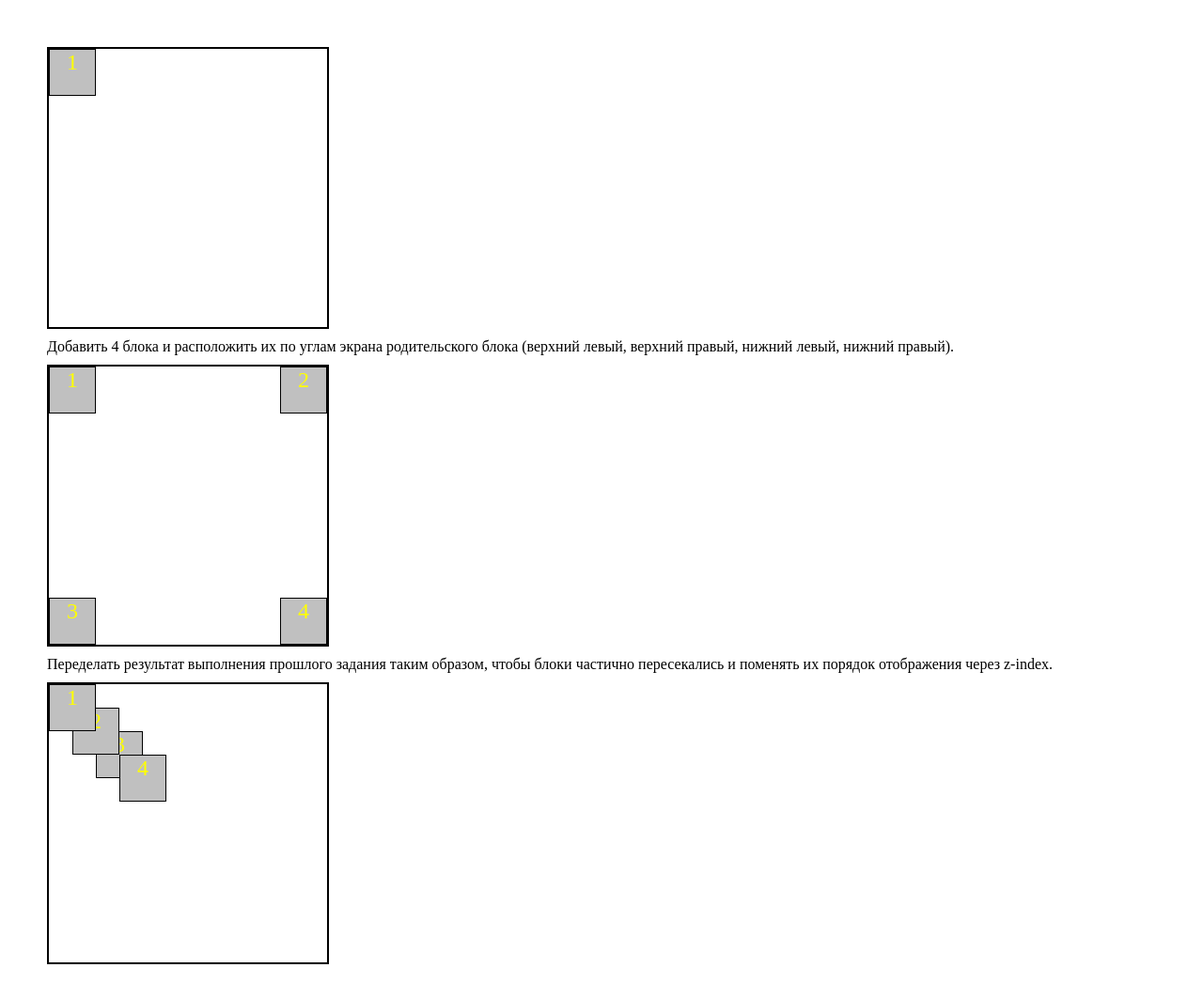
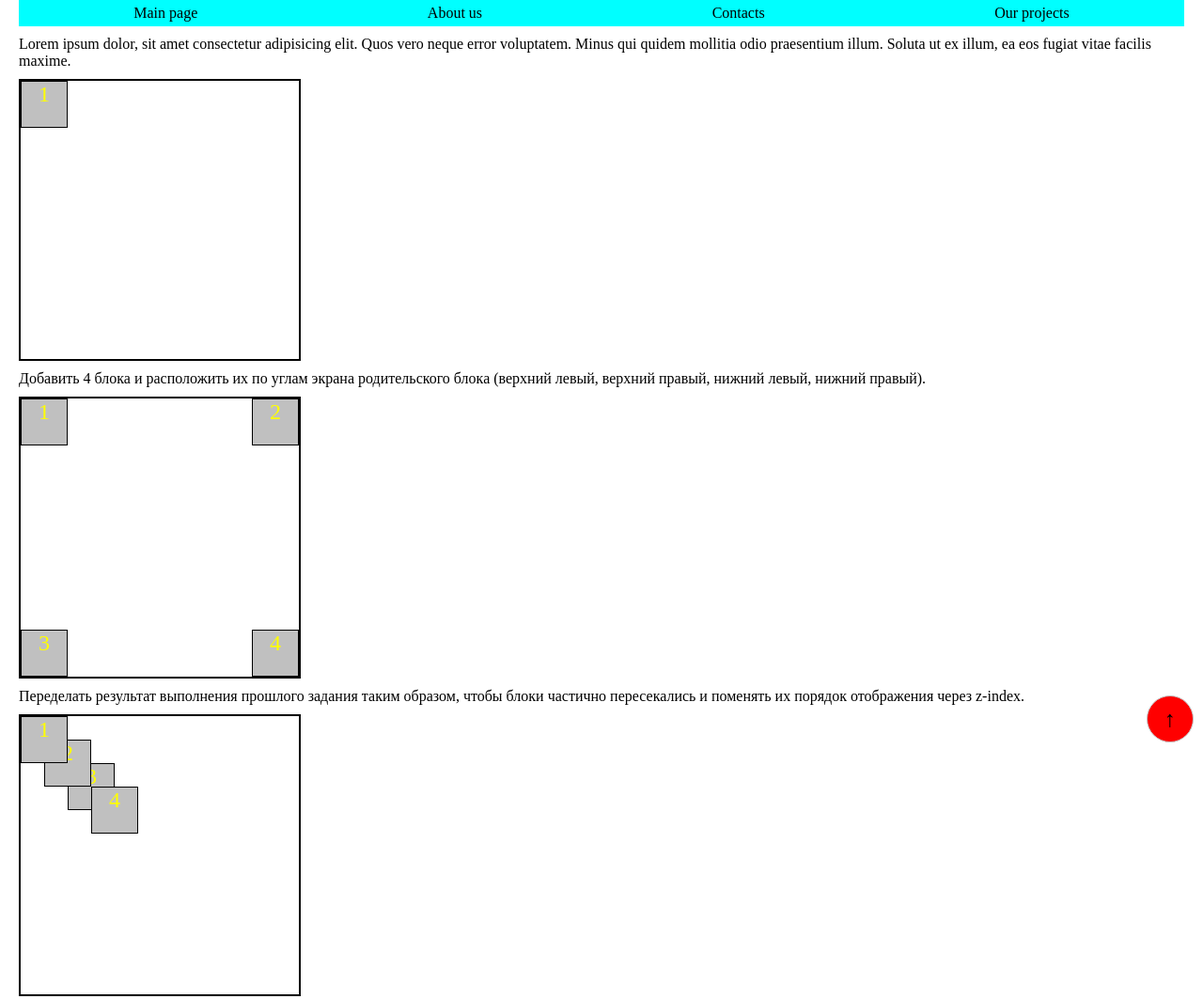
Before and after one commit to DmitriDjourov/lessons_300523-m, a plain HTML site: page lesson_8/index.html in a window 1280 px wide. Shown: the whole page at 94% size. Drawn offline with Linux system fonts and the light colour scheme.

Commit message:
Add lesson 8

```diff
--- a/lesson_8/css/style.css
+++ b/lesson_8/css/style.css
@@ -5,7 +5,7 @@
 }
 
 body {
-    padding: 50px;
+    padding: 0 20px;
 }
 
 .container {
@@ -81,3 +81,35 @@ p {
     top: 75px;
     left: 75px;
 }
+
+.arrow_up {
+    width: 50px;
+    height: 50px;
+    border-radius: 50%;
+    border: 1px solid silver;
+    background-color: red;
+    font-size: 24px;
+    cursor: pointer;
+    position: fixed;
+    bottom: 10px;
+    right: 10px;
+}
+
+nav {
+    width: 100%;
+    padding: 5px 0;
+    background-color: aqua;
+    position: sticky;
+    top: 0;
+    z-index: 99999;
+}
+
+nav ul {
+    display: flex;
+    list-style: none;
+    justify-content: space-around;
+}
+
+nav ul li {
+    cursor: pointer;
+}
--- a/lesson_8/index.html
+++ b/lesson_8/index.html
@@ -8,6 +8,18 @@
     <link rel="stylesheet" href="./css/style.css">
 </head>
 <body>
+    <!-- navbar -->
+    <nav>
+        <ul>
+            <li>Main page</li>
+            <li>About us</li>
+            <li>Contacts</li>
+            <li>Our projects</li>
+        </ul>
+    </nav>
+    <p>
+        Lorem ipsum dolor, sit amet consectetur adipisicing elit. Quos vero neque error voluptatem. Minus qui quidem mollitia odio praesentium illum. Soluta ut ex illum, ea eos fugiat vitae facilis maxime.
+    </p>
     <div>
         <div class="container">
             <div class="inner">1</div>
@@ -27,5 +39,7 @@
             <div class="inner">4</div>
         </div>
     </div>
+
+    <button class="arrow_up">↑</button>
 </body>
 </html>
```
